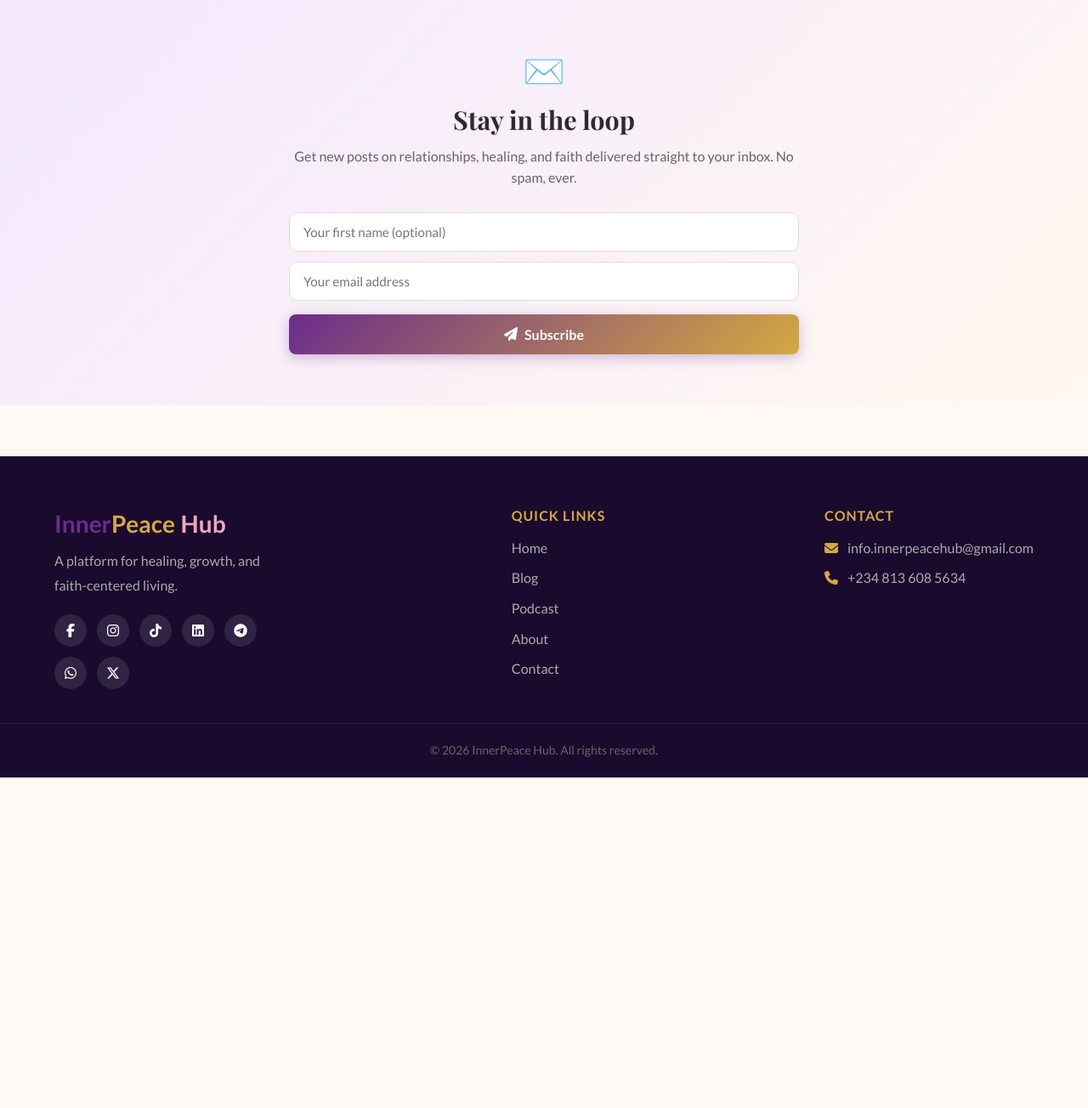
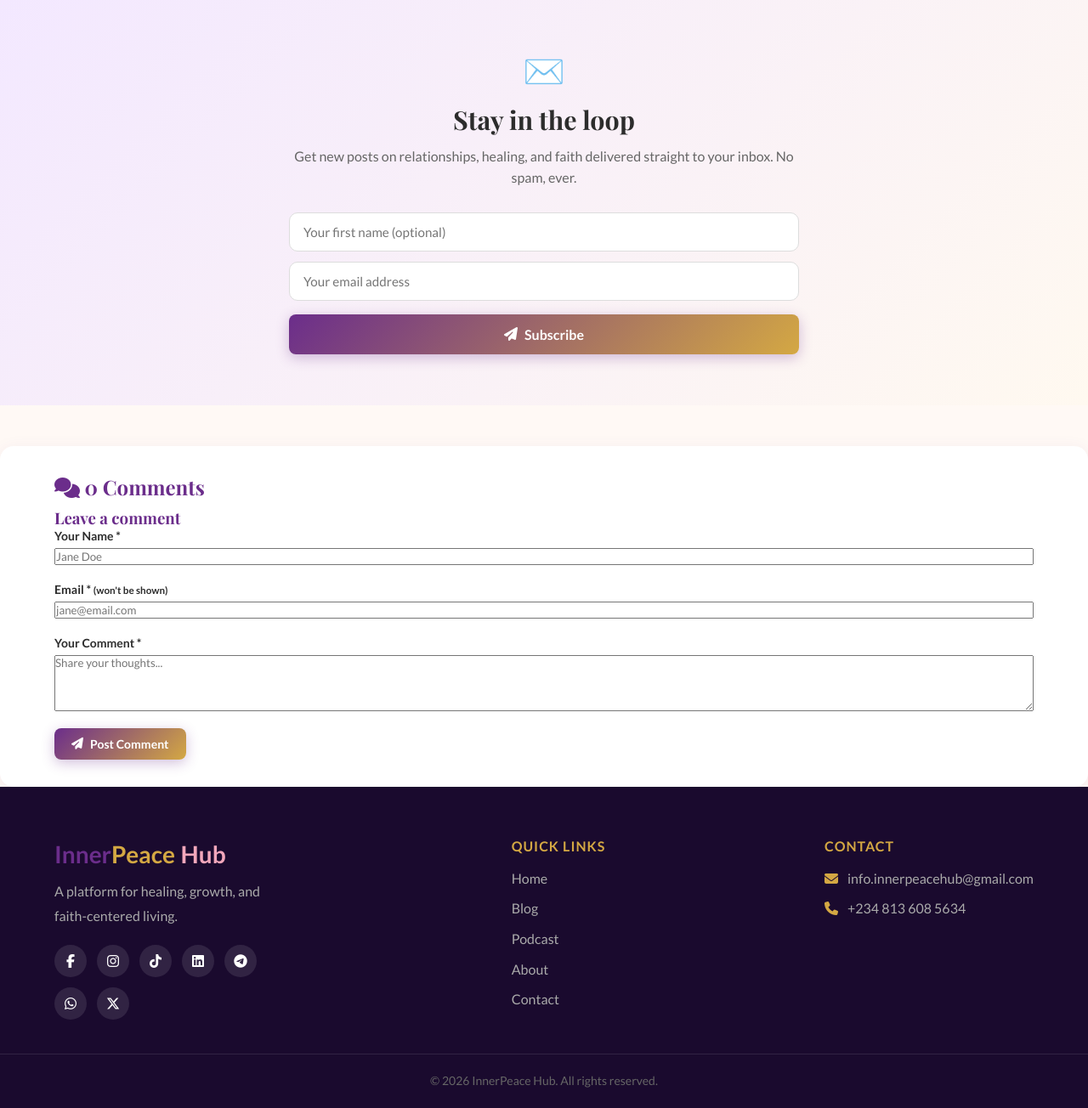
Before and after one commit to Eminence-Pyro/InnerPeace_Hub, a Flask app: template templates/post.html in a window 1280 px wide. Shown: the part 1056-2360 px from the top of the page at 85% size. Before the commit the page ends 1971 px from the top, so only its background shows below. Run offline with Flask 3, Linux system fonts and the light colour scheme; the template is opened without the code that fills it, so the values that code supplies are empty; some libraries are stand-ins or nearby versions.

Commit message:
Replace Disqus with native comments section on post page

```diff
--- a/templates/post.html
+++ b/templates/post.html
@@ -145,8 +145,74 @@
 </section>
 {% endif %}
 
-<!-- Disqus Comments -->
-<div id="disqus_thread" style="max-width: 800px; margin: 0 auto; padding: 0 20px 60px;"></div>
+
+<!-- Comments Section -->
+<section class="comments-section" id="comments">
+  <div class="container">
+    <div class="comments-inner">
+
+      <h2 class="comments-title">
+        <i class="fas fa-comments"></i>
+        {{ post.comments|length }} Comment{{ 's' if post.comments|length != 1 else '' }}
+      </h2>
+
+      <!-- Flash messages -->
+      {% with messages = get_flashed_messages() %}
+        {% if messages %}
+          {% for msg in messages %}
+            <div class="flash-message">{{ msg }}</div>
+          {% endfor %}
+        {% endif %}
+      {% endwith %}
+
+      <!-- Existing Comments -->
+      {% if post.comments %}
+        <div class="comments-list">
+          {% for comment in post.comments | sort(attribute='date_posted') %}
+          <div class="comment-card">
+            <div class="comment-avatar">{{ comment.name[0] | upper }}</div>
+            <div class="comment-body">
+              <div class="comment-meta">
+                <strong>{{ comment.name }}</strong>
+                <span>{{ comment.date_posted.strftime('%B %d, %Y') }}</span>
+              </div>
+              <p>{{ comment.body }}</p>
+            </div>
+          </div>
+          {% endfor %}
+        </div>
+      {% endif %}
+
+      <!-- Comment Form -->
+      <div class="comment-form-wrapper">
+        <h3>Leave a comment</h3>
+        <form method="POST" action="{{ url_for('blog.add_comment', slug=post.slug) }}" class="comment-form">
+          <input type="hidden" name="csrf_token" value="{{ csrf_token() }}">
+          <div class="comment-form-row">
+            <div class="form-group">
+              <label for="c-name">Your Name *</label>
+              <input type="text" id="c-name" name="name" required placeholder="Jane Doe" />
+            </div>
+            <div class="form-group">
+              <label for="c-email">Email * <small>(won't be shown)</small></label>
+              <input type="email" id="c-email" name="email" required placeholder="jane@email.com" />
+            </div>
+          </div>
+          <div class="form-group">
+            <label for="c-body">Your Comment *</label>
+            <textarea id="c-body" name="body" rows="4" required
+                      placeholder="Share your thoughts..."></textarea>
+          </div>
+          <button type="submit" class="btn-primary">
+            <i class="fas fa-paper-plane"></i> Post Comment
+          </button>
+        </form>
+      </div>
+
+    </div>
+  </div>
+</section>
+
 
 {% endblock %}
 
```
